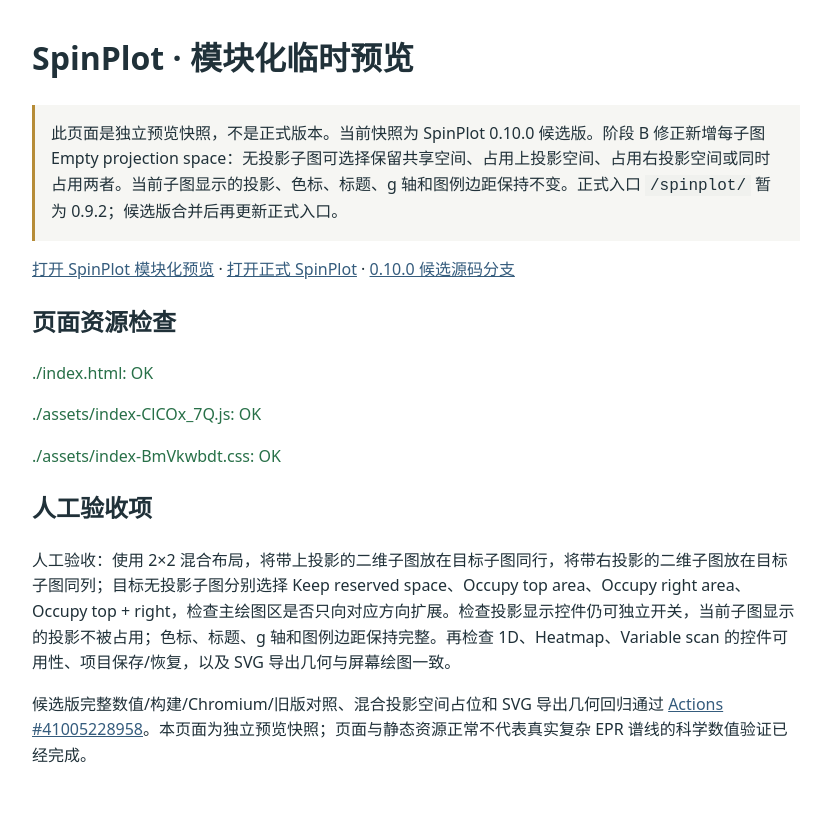
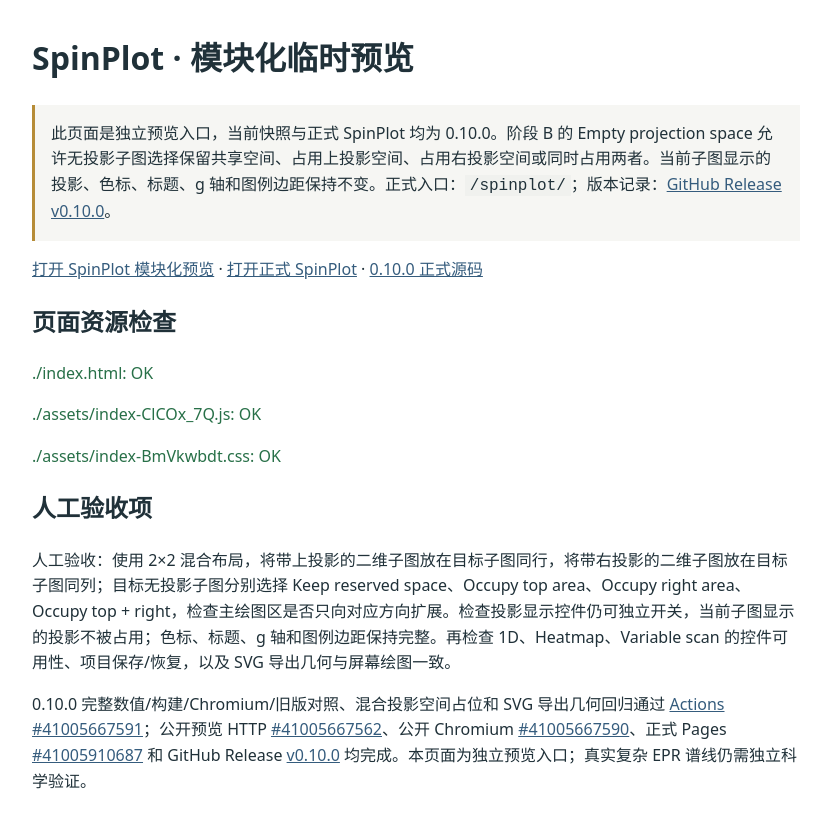
Before and after one commit to imasenHF/imasenhf.github.io, a Jekyll site: the page previews/spinplot-modularization/preview-check.html, which Jekyll copies as it is, in a window 1280 px wide. Shown: the top 828 px of the page, without its empty margins (224-1052 px from the left). Built offline with Jekyll 4.4.1, drawn with Linux system fonts in a browser that asks for light colours.

Commit message:
docs: finalize SpinPlot 0.10.0 site and preview status

```diff
--- a/previews/spinplot-modularization/preview-check.html
+++ b/previews/spinplot-modularization/preview-check.html
@@ -11,8 +11,8 @@
 </head>
 <body>
 <h1>SpinPlot · 模块化临时预览</h1>
-<p class="note">此页面是独立预览快照，不是正式版本。当前快照为 SpinPlot 0.10.0 候选版。阶段 B 修正新增每子图 Empty projection space：无投影子图可选择保留共享空间、占用上投影空间、占用右投影空间或同时占用两者。当前子图显示的投影、色标、标题、g 轴和图例边距保持不变。正式入口 <code>/spinplot/</code> 暂为 0.9.2；候选版合并后再更新正式入口。</p>
-<p><a href="./">打开 SpinPlot 模块化预览</a> · <a href="/spinplot/">打开正式 SpinPlot</a> · <a href="https://github.com/imasenHF/spinplot/tree/preview/modularization-phase-b-empty-projection-20261030">0.10.0 候选源码分支</a></p>
+<p class="note">此页面是独立预览入口，当前快照与正式 SpinPlot 均为 0.10.0。阶段 B 的 Empty projection space 允许无投影子图选择保留共享空间、占用上投影空间、占用右投影空间或同时占用两者。当前子图显示的投影、色标、标题、g 轴和图例边距保持不变。正式入口：<code>/spinplot/</code>；版本记录：<a href="https://github.com/imasenHF/spinplot/releases/tag/v0.10.0">GitHub Release v0.10.0</a>。</p>
+<p><a href="./">打开 SpinPlot 模块化预览</a> · <a href="/spinplot/">打开正式 SpinPlot</a> · <a href="https://github.com/imasenHF/spinplot/tree/main">0.10.0 正式源码</a></p>
 <h2>页面资源检查</h2>
 <p id="result">正在检查静态资源……</p>
 <script>
@@ -20,6 +20,6 @@
 </script>
 <h2>人工验收项</h2>
 <p>人工验收：使用 2×2 混合布局，将带上投影的二维子图放在目标子图同行，将带右投影的二维子图放在目标子图同列；目标无投影子图分别选择 Keep reserved space、Occupy top area、Occupy right area、Occupy top + right，检查主绘图区是否只向对应方向扩展。检查投影显示控件仍可独立开关，当前子图显示的投影不被占用；色标、标题、g 轴和图例边距保持完整。再检查 1D、Heatmap、Variable scan 的控件可用性、项目保存/恢复，以及 SVG 导出几何与屏幕绘图一致。</p>
-<p>候选版完整数值/构建/Chromium/旧版对照、混合投影空间占位和 SVG 导出几何回归通过 <a href="https://github.com/imasenHF/spinplot/actions/runs/41005228958">Actions #41005228958</a>。本页面为独立预览快照；页面与静态资源正常不代表真实复杂 EPR 谱线的科学数值验证已经完成。</p>
+<p>0.10.0 完整数值/构建/Chromium/旧版对照、混合投影空间占位和 SVG 导出几何回归通过 <a href="https://github.com/imasenHF/spinplot/actions/runs/41005667591">Actions #41005667591</a>；公开预览 HTTP <a href="https://github.com/imasenHF/spinplot/actions/runs/41005667562">#41005667562</a>、公开 Chromium <a href="https://github.com/imasenHF/spinplot/actions/runs/41005667590">#41005667590</a>、正式 Pages <a href="https://github.com/imasenHF/spinplot/actions/runs/41005910687">#41005910687</a> 和 GitHub Release <a href="https://github.com/imasenHF/spinplot/releases/tag/v0.10.0">v0.10.0</a> 均完成。本页面为独立预览入口；真实复杂 EPR 谱线仍需独立科学验证。</p>
 </body>
 </html>
```
Also changed, not shown: PROJECT_INDEX.md (+1 -1 lines), SITE_CONTEXT.md (+1 -1 lines).
